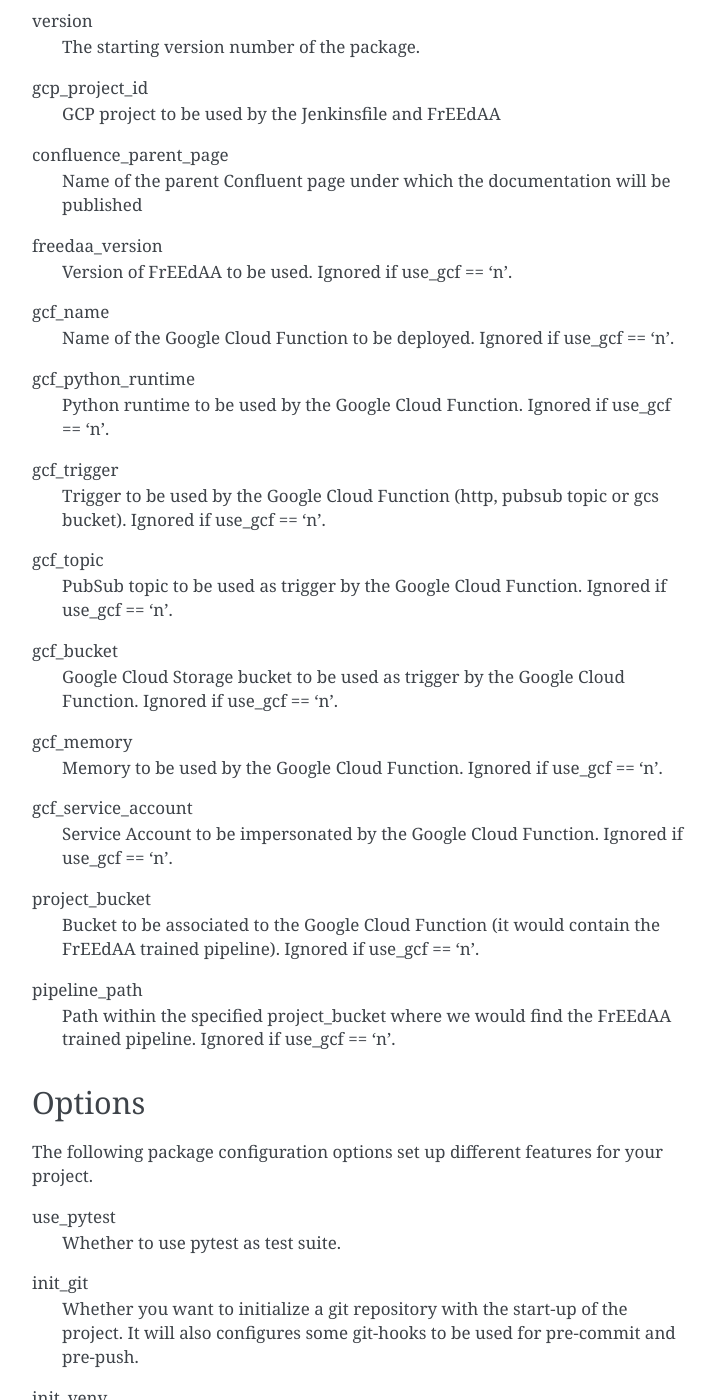
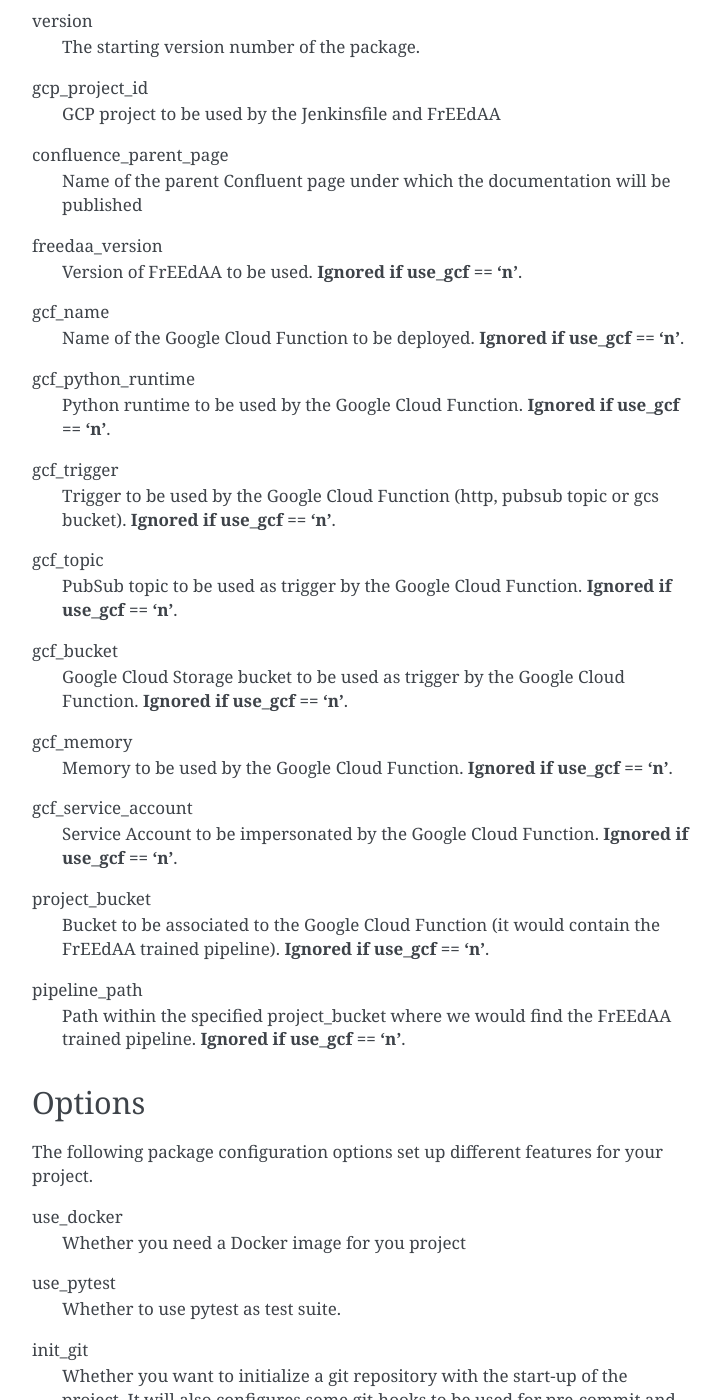
Before and after one commit to fedexist/my-cookiecutter-template, a Sphinx documentation site: the page built from docs/prompts.rst, in a window 1280 px wide and 1400 px high, scrolled down 810 px. Shown: the whole window, without its empty margins (388-1109 px from the left). Built offline with Sphinx 7.4.7, drawn with Linux system fonts in a browser that asks for light colours; some of the changed text lies outside the part shown.

Commit message:
Add pylint to testing suite Add option for docker usage Improve docs

```diff
--- a/cookiecutter.json
+++ b/cookiecutter.json
@@ -6,9 +6,10 @@
   "project_slug": "{{ cookiecutter.project_name.lower().replace(' ', '_').replace('_', '-') }}",
   "package_name": "{{ cookiecutter.project_name.lower().replace(' ', '_').replace('-', '_') }}",
   "project_short_description": "aa-pypackage contains all the boilerplate you need to create a standard Python project ready to be deployed in production.",
-  "version": "0.1.0",
+  "version": "0.0.1",
   "confluence_parent_page": "{{ cookiecutter.project_name }}",
   "gcp_project_id": "poc-generali-aal",
+  "use_docker": ["y", "n"],
   "use_pytest": ["y", "n"],
   "init_git": ["y", "n"],
   "init_venv": ["y", "n"],
--- a/docs/prompts.rst
+++ b/docs/prompts.rst
@@ -39,39 +39,42 @@ confluence_parent_page
     Name of the parent Confluent page under which the documentation will be published
 
 freedaa_version
-    Version of FrEEdAA to be used. Ignored if use_gcf == 'n'.
+    Version of FrEEdAA to be used. **Ignored if use_gcf == 'n'**.
 
 gcf_name
-    Name of the Google Cloud Function to be deployed. Ignored if use_gcf == 'n'.
+    Name of the Google Cloud Function to be deployed. **Ignored if use_gcf == 'n'**.
 
 gcf_python_runtime
-    Python runtime to be used by the Google Cloud Function. Ignored if use_gcf == 'n'.
+    Python runtime to be used by the Google Cloud Function. **Ignored if use_gcf == 'n'**.
 
 gcf_trigger
-    Trigger to be used by the Google Cloud Function (http, pubsub topic or gcs bucket). Ignored if use_gcf == 'n'.
+    Trigger to be used by the Google Cloud Function (http, pubsub topic or gcs bucket). **Ignored if use_gcf == 'n'**.
 
 gcf_topic
-    PubSub topic to be used as trigger by the Google Cloud Function. Ignored if use_gcf == 'n'.
+    PubSub topic to be used as trigger by the Google Cloud Function. **Ignored if use_gcf == 'n'**.
 
 gcf_bucket
-    Google Cloud Storage bucket to be used as trigger by the Google Cloud Function. Ignored if use_gcf == 'n'.
+    Google Cloud Storage bucket to be used as trigger by the Google Cloud Function. **Ignored if use_gcf == 'n'**.
 
 gcf_memory
-    Memory to be used by the Google Cloud Function. Ignored if use_gcf == 'n'.
+    Memory to be used by the Google Cloud Function. **Ignored if use_gcf == 'n'**.
 
 gcf_service_account
-    Service Account to be impersonated by the Google Cloud Function. Ignored if use_gcf == 'n'.
+    Service Account to be impersonated by the Google Cloud Function. **Ignored if use_gcf == 'n'**.
 
 project_bucket
-    Bucket to be associated to the Google Cloud Function (it would contain the FrEEdAA trained pipeline). Ignored if use_gcf == 'n'.
+    Bucket to be associated to the Google Cloud Function (it would contain the FrEEdAA trained pipeline). **Ignored if use_gcf == 'n'**.
 
 pipeline_path
-    Path within the specified project_bucket where we would find the FrEEdAA trained pipeline. Ignored if use_gcf == 'n'.
+    Path within the specified project_bucket where we would find the FrEEdAA trained pipeline. **Ignored if use_gcf == 'n'**.
 
 Options
 -------
 
 The following package configuration options set up different features for your project.
+
+use_docker
+    Whether you need a Docker image for you project
 
 use_pytest
     Whether to use pytest as test suite.
```
Also changed, not shown: other parts of docs/prompts.rst (+1 -1 lines), docs/tutorial.rst (+25 -3 lines), 5 other files.
